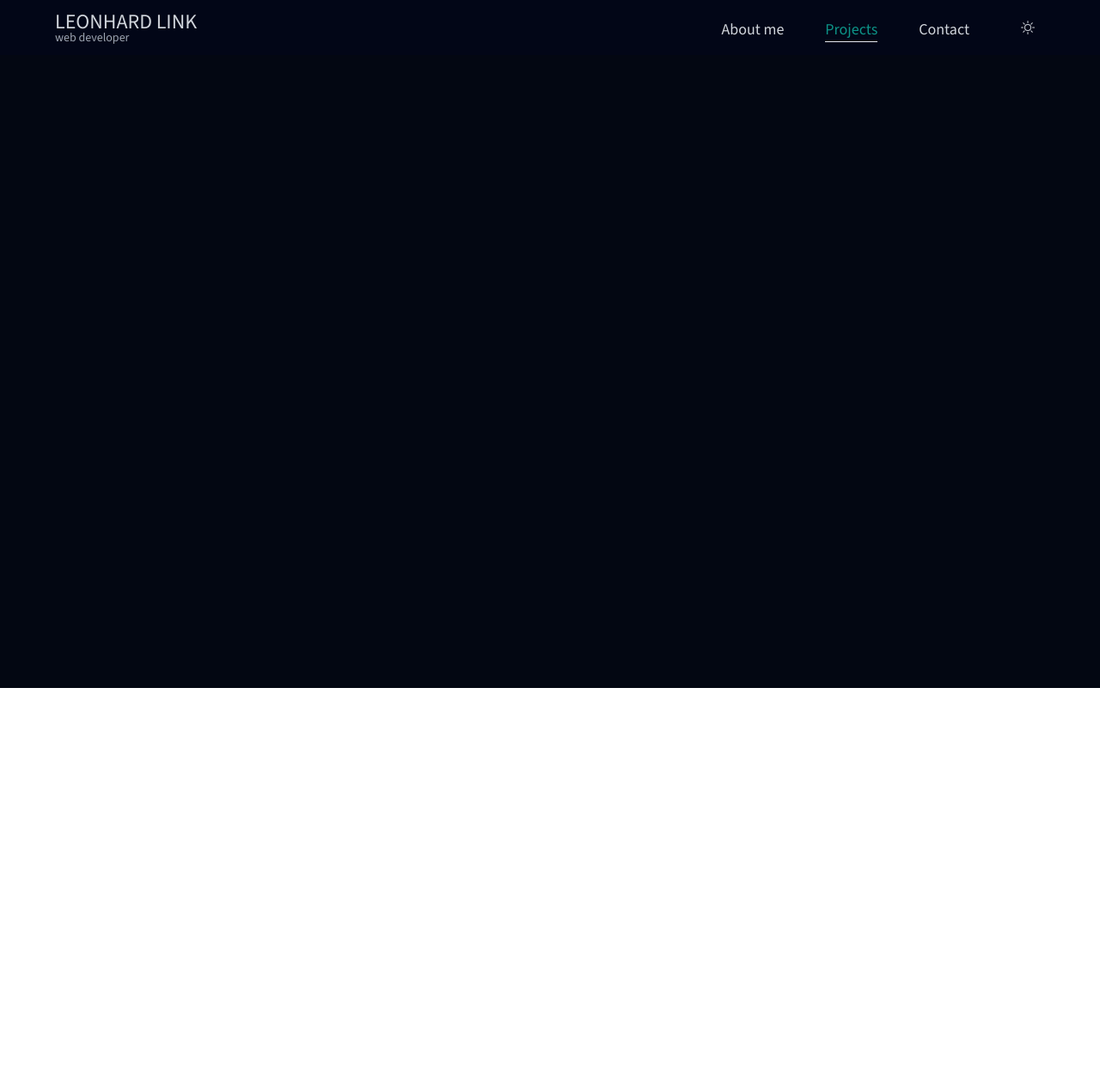
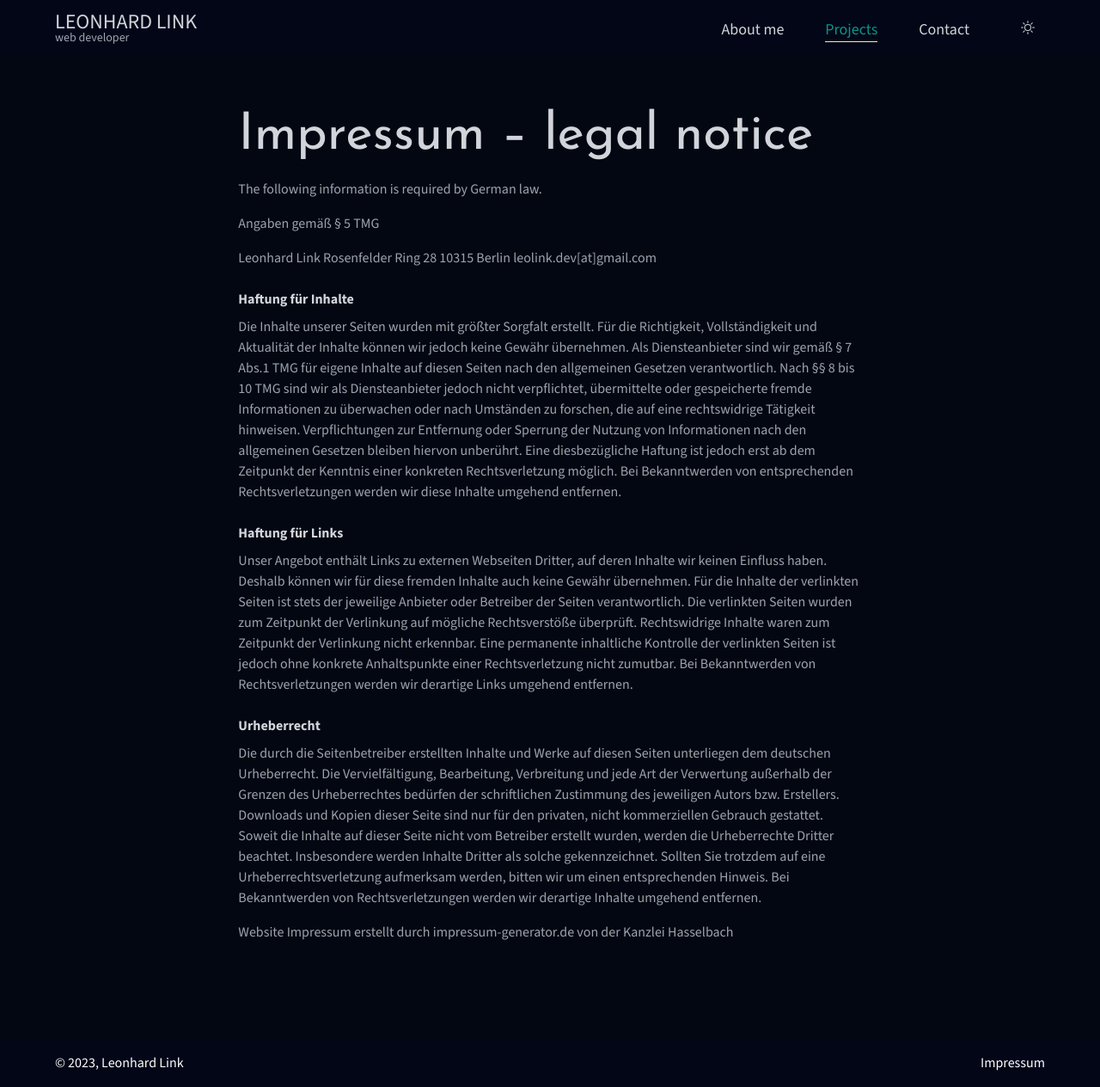
Before and after one commit to lxnhard/lxnhard, a React (Vite) app: page /impressum in a window 1280 px wide. Before the commit this address had no page. Shown: the whole page at 86% size. Before the commit the page ends 800 px from the top, so only its background shows below. Built offline with nearby package versions, Linux system fonts and the light colour scheme.

Commit message:
add impressum

```diff
--- a/src/App.jsx
+++ b/src/App.jsx
@@ -3,7 +3,7 @@ import { BrowserRouter } from 'react-router-dom';
 import { Router } from './general/Router.jsx';
 import { Loading } from './components/Loading.jsx';
 import { NavBar } from './components/NavBar.jsx'
-
+import { Footer } from './components/Footer.jsx';
 
 export const PageWithHeader = ({ children }) => (
   <div className="flex h-full flex-col">{children}</div>
@@ -27,11 +27,11 @@ export const App = () => {
             </PageWithHeader>
           }
         >
-          <NavBar className="" updateScrollId={updateScrollId} />
+          <NavBar updateScrollId={updateScrollId} />
           <div className="h-full max-w-7xl mx-auto p-4 sm:p-8 lg:p-16 pt-0 sm:pt-0 lg:pt-0">
             <Router scrollId={scrollId} />
           </div>
-          {/* Footer */}
+          <Footer />
         </Suspense>
       </BrowserRouter>
     </div >
--- /dev/null
+++ b/src/components/Footer.jsx
@@ -0,0 +1,18 @@
+
+import { Link } from 'react-router-dom';
+
+export const Footer = () => {
+
+  return (
+    <div className="w-full bg-slate-950">
+      <div className=" flex justify-between max-w-7xl mx-auto px-4 sm:px-8 lg:px-16 py-4">
+        <div className="inline-block text-white">© 2023, Leonhard Link</div>
+        <div className="inline-block text-white">
+          <Link to="/impressum" title="Impressum – legal notice">
+            Impressum
+          </Link>
+        </div>
+      </div>
+    </div>
+  )
+}
--- a/src/general/RoutePaths.jsx
+++ b/src/general/RoutePaths.jsx
@@ -1,4 +1,5 @@
 export const RoutePaths = {
   HOME: '/',
-  GBJSD: '/geschaeftsbericht_jsd'
+  GBJSD: '/geschaeftsbericht_jsd',
+  IMPRESSUM: '/impressum'
 };
--- a/src/general/Router.jsx
+++ b/src/general/Router.jsx
@@ -3,6 +3,7 @@ import { Route, Routes } from "react-router-dom";
 import { RoutePaths } from "./RoutePaths.jsx";
 import { Home } from "../pages/home/Home.jsx";
 import { GeschaeftsberichtJSD } from "../pages/projects/GeschaeftsberichtJSD.jsx";
+import { Impressum } from "../pages/impressum/Impressum.jsx";
 import { NotFound } from "./NotFound.jsx";
 import { Layout } from "./Layout.jsx";
 
@@ -25,6 +26,14 @@ export const Router = (props) => (
       }
     />
     <Route
+      path={RoutePaths.IMPRESSUM}
+      element={
+        <Layout>
+          <Impressum />
+        </Layout>
+      }
+    />
+    <Route
       path="*"
       element={
         <Layout>
--- /dev/null
+++ b/src/pages/impressum/Impressum.jsx
@@ -0,0 +1,62 @@
+import { useEffect } from "react";
+
+
+export const Impressum = () => {
+
+  useEffect(() => {
+    window.scrollTo({ top: 0 });
+  })
+
+  return (
+    <>
+      <section className="grid grid-cols-12 p-4 sm:p-8 pt-32 sm:pt-32 ">
+        <div className="col-start-1 col-span-12 lg:col-start-3 lg:col-span-8">
+          <h1 className="font-headline text-6xl dark:text-gray-300 mb-5">Impressum – legal notice</h1>
+          <p className="mb-4 dark:text-gray-400">
+
+            The following information is required by German law.
+          </p>
+          <p className="mb-4 dark:text-gray-400">
+
+            Angaben gemäß § 5 TMG
+
+          </p>
+          <p className="mb-4 dark:text-gray-400">
+            Leonhard Link
+            Rosenfelder Ring 28
+            10315 Berlin
+            leolink.dev[at]gmail.com
+
+          </p>
+          <h3 className="font-bold py-2 dark:text-gray-300">
+            Haftung für Inhalte
+          </h3>
+          <p className="mb-4 dark:text-gray-400">
+            Die Inhalte unserer Seiten wurden mit größter Sorgfalt erstellt. Für die Richtigkeit, Vollständigkeit und Aktualität der Inhalte können wir jedoch keine Gewähr übernehmen. Als Diensteanbieter sind wir gemäß § 7 Abs.1 TMG für eigene Inhalte auf diesen Seiten nach den allgemeinen Gesetzen verantwortlich. Nach §§ 8 bis 10 TMG sind wir als Diensteanbieter jedoch nicht verpflichtet, übermittelte oder gespeicherte fremde Informationen zu überwachen oder nach Umständen zu forschen, die auf eine rechtswidrige Tätigkeit hinweisen. Verpflichtungen zur Entfernung oder Sperrung der Nutzung von Informationen nach den allgemeinen Gesetzen bleiben hiervon unberührt. Eine diesbezügliche Haftung ist jedoch erst ab dem Zeitpunkt der Kenntnis einer konkreten Rechtsverletzung möglich. Bei Bekanntwerden von entsprechenden Rechtsverletzungen werden wir diese Inhalte umgehend entfernen.
+
+          </p>
+          <h3 className="font-bold py-2 dark:text-gray-300">
+            Haftung für Links
+          </h3>
+          <p className="mb-4 dark:text-gray-400">
+            Unser Angebot enthält Links zu externen Webseiten Dritter, auf deren Inhalte wir keinen Einfluss haben. Deshalb können wir für diese fremden Inhalte auch keine Gewähr übernehmen. Für die Inhalte der verlinkten Seiten ist stets der jeweilige Anbieter oder Betreiber der Seiten verantwortlich. Die verlinkten Seiten wurden zum Zeitpunkt der Verlinkung auf mögliche Rechtsverstöße überprüft. Rechtswidrige Inhalte waren zum Zeitpunkt der Verlinkung nicht erkennbar. Eine permanente inhaltliche Kontrolle der verlinkten Seiten ist jedoch ohne konkrete Anhaltspunkte einer Rechtsverletzung nicht zumutbar. Bei Bekanntwerden von Rechtsverletzungen werden wir derartige Links umgehend entfernen.
+
+          </p>
+          <h3 className="font-bold py-2 dark:text-gray-300">
+            Urheberrecht
+          </h3>
+          <p className="mb-4 dark:text-gray-400">
+            Die durch die Seitenbetreiber erstellten Inhalte und Werke auf diesen Seiten unterliegen dem deutschen Urheberrecht. Die Vervielfältigung, Bearbeitung, Verbreitung und jede Art der Verwertung außerhalb der Grenzen des Urheberrechtes bedürfen der schriftlichen Zustimmung des jeweiligen Autors bzw. Erstellers. Downloads und Kopien dieser Seite sind nur für den privaten, nicht kommerziellen Gebrauch gestattet. Soweit die Inhalte auf dieser Seite nicht vom Betreiber erstellt wurden, werden die Urheberrechte Dritter beachtet. Insbesondere werden Inhalte Dritter als solche gekennzeichnet. Sollten Sie trotzdem auf eine Urheberrechtsverletzung aufmerksam werden, bitten wir um einen entsprechenden Hinweis. Bei Bekanntwerden von Rechtsverletzungen werden wir derartige Inhalte umgehend entfernen.
+
+          </p>
+          <p className="mb-4 dark:text-gray-400">
+            Website Impressum erstellt durch impressum-generator.de von der Kanzlei Hasselbach
+
+          </p>
+
+        </div>
+      </section>
+
+    </>
+  );
+};
```
